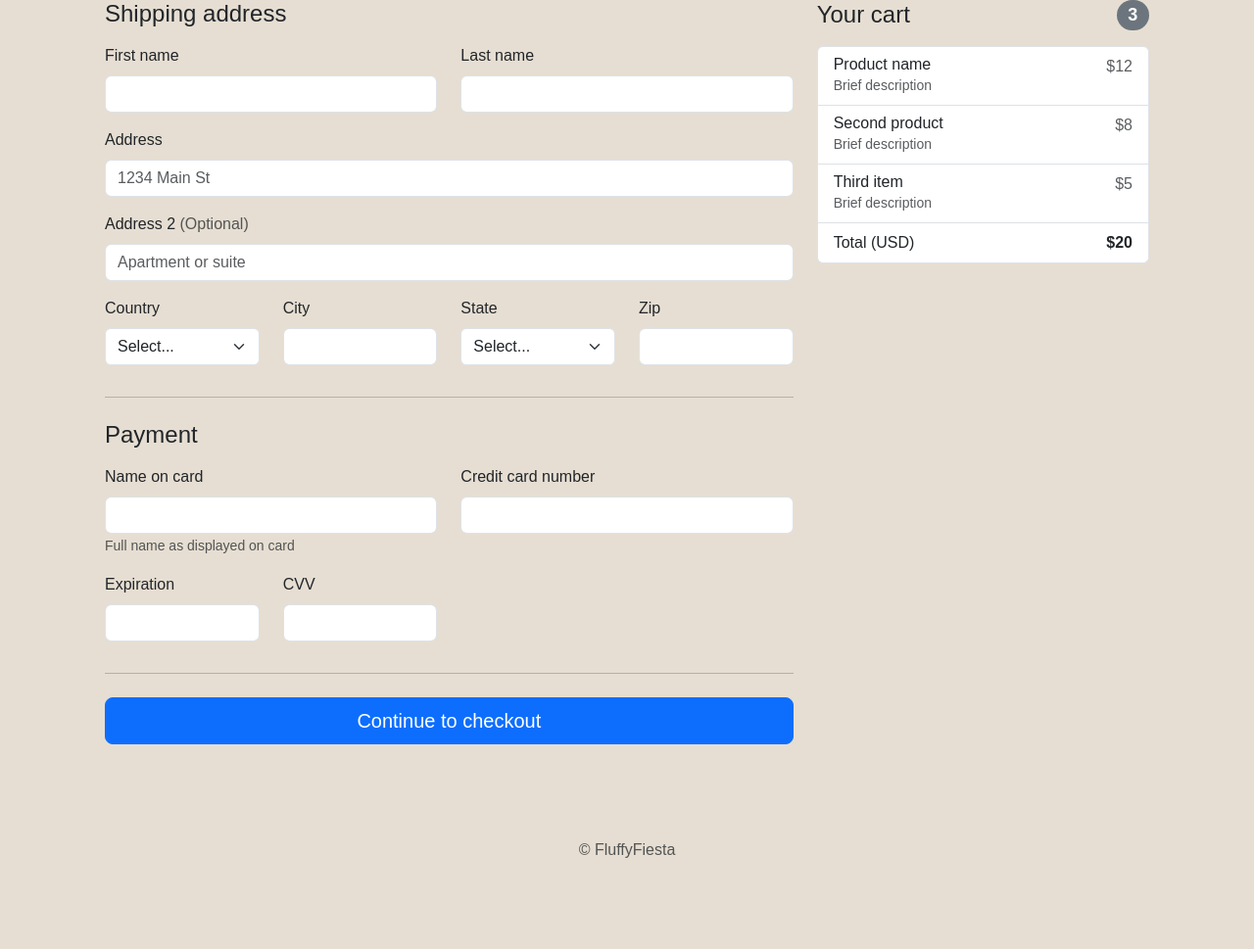
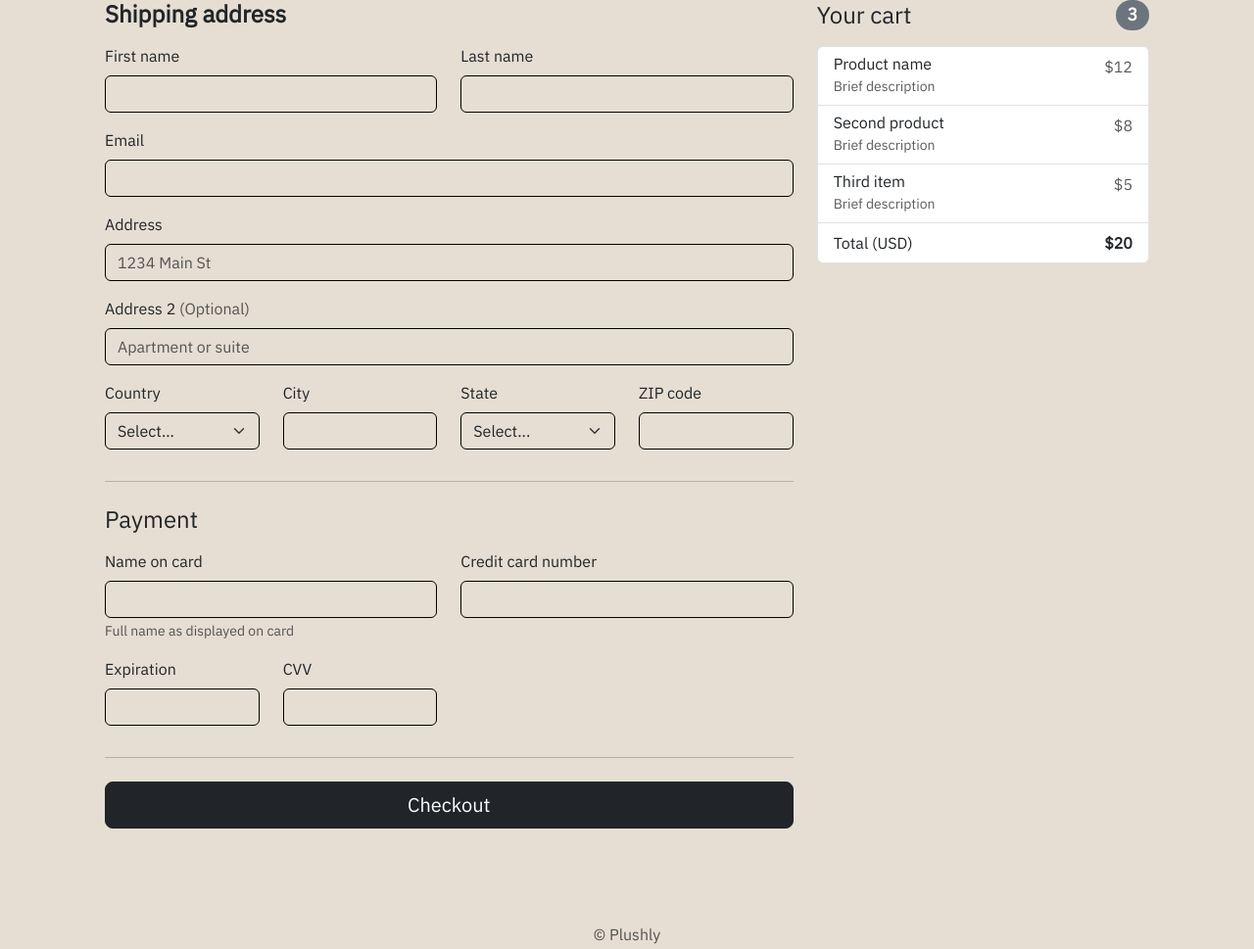
Before and after one commit to deli123/Plushly, a plain HTML site: page checkout.html in a window 1280 px wide. Shown: the whole page at 98% size. Before the commit the page ends 928 px from the top, so only its background shows below. Drawn offline with nearby package versions, Linux system fonts and the light colour scheme.

Commit message:
add styling to input fields

```diff
--- a/checkout.html
+++ b/checkout.html
@@ -22,6 +22,14 @@
       crossorigin="anonymous"
       defer
     ></script>
+
+    <!-- IBM Plex Sans Font -->
+    <link rel="preconnect" href="https://fonts.googleapis.com" />
+    <link rel="preconnect" href="https://fonts.gstatic.com" crossorigin />
+    <link
+      href="https://fonts.googleapis.com/css2?family=IBM+Plex+Sans&display=swap"
+      rel="stylesheet"
+    />
 
     <link rel="stylesheet" href="css/styles.css" />
     <script src="scripts/validation.js" defer></script>
@@ -70,14 +78,14 @@
           </div>
 
           <div class="col-md-8 order-md-1">
-            <h4 class="mb-3">Shipping address</h4>
+            <h4 class="mb-3 fw-bold">Shipping address</h4>
             <form class="needs-validation" novalidate>
               <div class="row">
                 <div class="col-md-6 mb-3">
                   <label for="firstName" class="form-label">First name</label>
                   <input
                     type="text"
-                    class="form-control"
+                    class="form-control bg-transparent border-black"
                     id="firstName"
                     required
                   />
@@ -89,7 +97,7 @@
                   <label for="lastName" class="form-label">Last name</label>
                   <input
                     type="text"
-                    class="form-control"
+                    class="form-control bg-transparent border-black"
                     id="lastName"
                     required
                   />
@@ -100,10 +108,23 @@
               </div>
 
               <div class="mb-3">
+                <label for="email" class="form-label">Email</label>
+                <input
+                  type="email"
+                  class="form-control bg-transparent border-black"
+                  id="email"
+                  required
+                />
+                <div class="invalid-feedback">
+                  Please enter a valid email address.
+                </div>
+              </div>
+
+              <div class="mb-3">
                 <label for="address" class="form-label">Address</label>
                 <input
                   type="text"
-                  class="form-control"
+                  class="form-control bg-transparent border-black"
                   id="address"
                   placeholder="1234 Main St"
                   required
@@ -119,7 +140,7 @@
                 >
                 <input
                   type="text"
-                  class="form-control"
+                  class="form-control bg-transparent border-black"
                   id="address2"
                   placeholder="Apartment or suite"
                 />
@@ -128,7 +149,11 @@
               <div class="row">
                 <div class="col-md-3 mb-3">
                   <label for="country" class="form-label">Country</label>
-                  <select class="form-select" id="country" required>
+                  <select
+                    class="form-select bg-transparent border-black"
+                    id="country"
+                    required
+                  >
                     <option hidden disabled selected value="">Select...</option>
                     <option>United States</option>
                   </select>
@@ -137,13 +162,13 @@
                   </div>
                 </div>
                 <div class="col-md-3">
-                  <label for="validationCustom03" class="form-label"
+                  <label for="city" class="form-label"
                     >City</label
                   >
                   <input
                     type="text"
-                    class="form-control"
-                    id="validationCustom03"
+                    class="form-control bg-transparent border-black"
+                    id="city"
                     required
                   />
                   <div class="invalid-feedback">
@@ -152,7 +177,7 @@
                 </div>
                 <div class="col-md-3 mb-3">
                   <label for="state" class="form-label">State</label>
-                  <select class="form-select" id="state" required>
+                  <select class="form-select bg-transparent border-black" id="state" required>
                     <option hidden disabled selected value="">Select...</option>
                     <option>California</option>
                     <option>New York</option>
@@ -162,11 +187,11 @@
                   </div>
                 </div>
                 <div class="col-md-3 mb-3">
-                  <label for="zip" class="form-label">Zip</label>
+                  <label for="zipcode" class="form-label">ZIP code</label>
                   <input
                     type="text"
-                    class="form-control"
-                    id="zip"
+                    class="form-control bg-transparent border-black"
+                    id="zipcode"
                     minlength="5"
                     maxlength="5"
                     required
@@ -184,7 +209,7 @@
                   <label for="cc-name" class="form-label">Name on card</label>
                   <input
                     type="text"
-                    class="form-control"
+                    class="form-control bg-transparent border-black"
                     id="cc-name"
                     required
                   />
@@ -199,7 +224,7 @@
                   >
                   <input
                     type="text"
-                    class="form-control"
+                    class="form-control bg-transparent border-black"
                     id="cc-number"
                     minlength="16"
                     maxlength="16"
@@ -217,7 +242,7 @@
                   >
                   <input
                     type="text"
-                    class="form-control"
+                    class="form-control bg-transparent border-black"
                     id="cc-expiration"
                     minlength="5"
                     maxlength="5"
@@ -229,7 +254,7 @@
                   <label for="cc-cvv" class="form-label">CVV</label>
                   <input
                     type="text"
-                    class="form-control"
+                    class="form-control bg-transparent border-black"
                     id="cc-cvv"
                     minlength="3"
                     maxlength="3"
@@ -239,8 +264,8 @@
                 </div>
               </div>
               <hr class="mb-4" />
-              <button class="btn btn-lg w-100 btn-primary" type="submit">
-                Continue to checkout
+              <button class="btn btn-lg w-100 btn-dark" type="submit">
+                Checkout
               </button>
             </form>
           </div>
@@ -249,7 +274,7 @@
     </main>
 
     <footer class="my-5 pt-5 text-muted text-center text-small">
-      <p class="mb-1">&copy; FluffyFiesta</p>
+      <p class="mb-1">&copy; Plushly</p>
     </footer>
   </body>
 </html>
```
Also changed, not shown: login.html (+10 -5 lines), products.html (+10 -0 lines), signup.html (+12 -7 lines), css/styles.css (line endings or trailing spaces).
